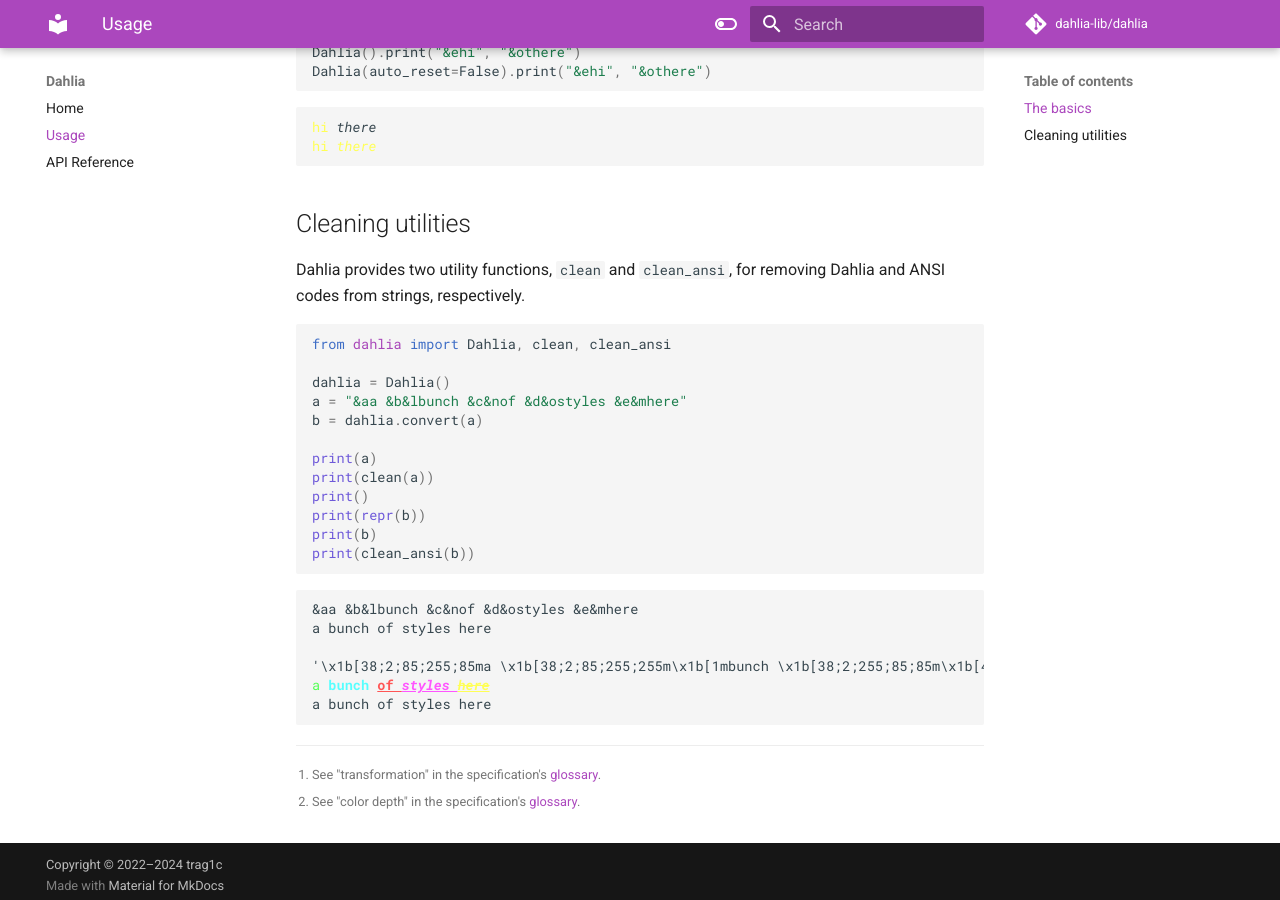
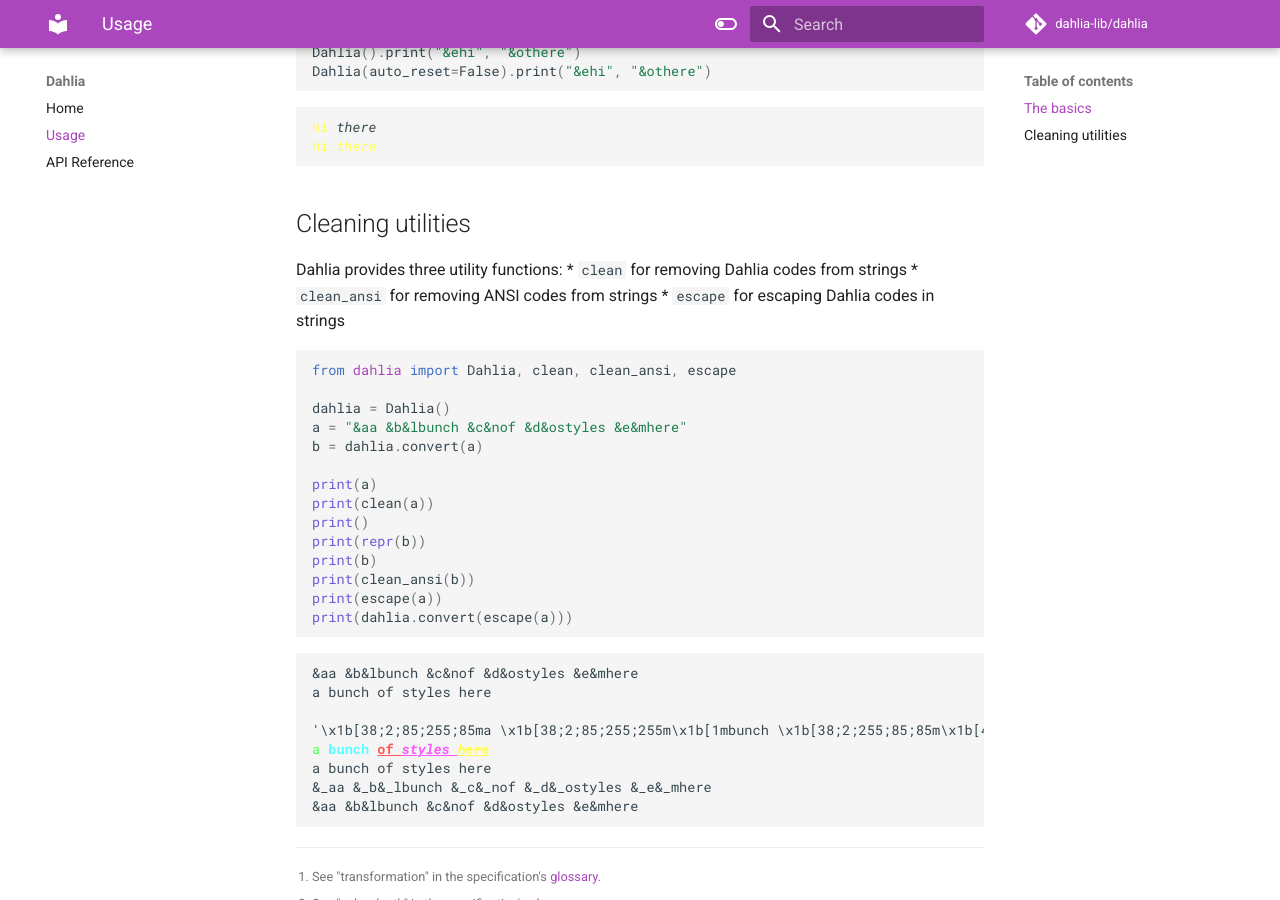
Before and after one commit to dahlia-lib/dahlia, an MkDocs documentation site: the page built from docs/usage.md, in a window 1280 px wide and 900 px high, scrolled down 1665 px. Built offline with MkDocs 1.6.1 and Material for MkDocs 9.7.7, drawn with Linux system fonts in a browser that asks for light colours; comment, search, counter and statistics services are not loaded; the version menu is left out.

Commit message:
docs: mention escape util

````diff
--- a/docs/usage.md
+++ b/docs/usage.md
@@ -99,10 +99,12 @@ Dahlia(auto_reset=False).print("&ehi", "&othere")
 
 
 ## Cleaning utilities
-Dahlia provides two utility functions, `clean` and `clean_ansi`, for removing
-Dahlia and ANSI codes from strings, respectively.
+Dahlia provides three utility functions:
+* `clean` for removing Dahlia codes from strings
+* `clean_ansi` for removing ANSI codes from strings
+* `escape` for escaping Dahlia codes in strings
 ```py
-from dahlia import Dahlia, clean, clean_ansi
+from dahlia import Dahlia, clean, clean_ansi, escape
 
 dahlia = Dahlia()
 a = "&aa &b&lbunch &c&nof &d&ostyles &e&mhere"
@@ -114,6 +116,8 @@ print()
 print(repr(b))
 print(b)
 print(clean_ansi(b))
+print(escape(a))
+print(dahlia.convert(escape(a)))
 ```
 <div class="highlight"><pre><code>&aa &b&lbunch &c&nof &d&ostyles &e&mhere
 a bunch of styles here
@@ -121,6 +125,8 @@ a bunch of styles here
 '\x1b[38;2;85;255;85ma \x1b[38;2;85;255;255m\x1b[1mbunch \x1b[38;2;255;85;85m\x1b[4mof \x1b[38;2;255;85;255m\x1b[3mstyles \x1b[38;2;255;255;85m\x1b[9mhere\x1b[0m'
 <span class="dha">a </span><span class="dhl"><span class="dhb">bunch </span><span class="dhc"><span class="dhn">of </span></span><span class="dho"><span class="dhd"><span class="dhn">styles </span></span><span class="dhe"><span class="dhm"><span class="dhn">here</span></span></span></span></span>
 a bunch of styles here
+&_aa &_b&_lbunch &_c&_nof &_d&_ostyles &_e&_mhere
+&aa &b&lbunch &c&nof &d&ostyles &e&mhere
 </code></pre></div>
 
 [glossary]: https://github.com/dahlia-lib/spec/blob/main/SPECIFICATION.md#glossary
````
